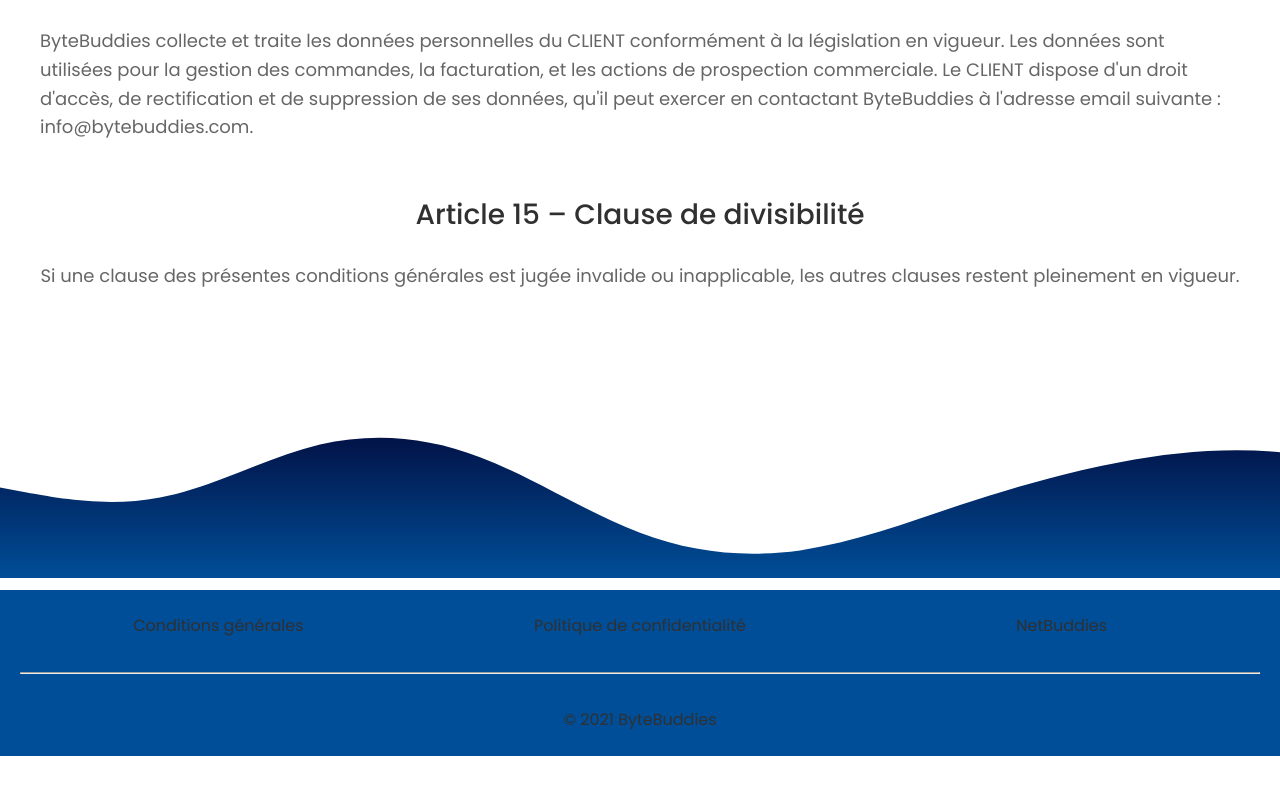
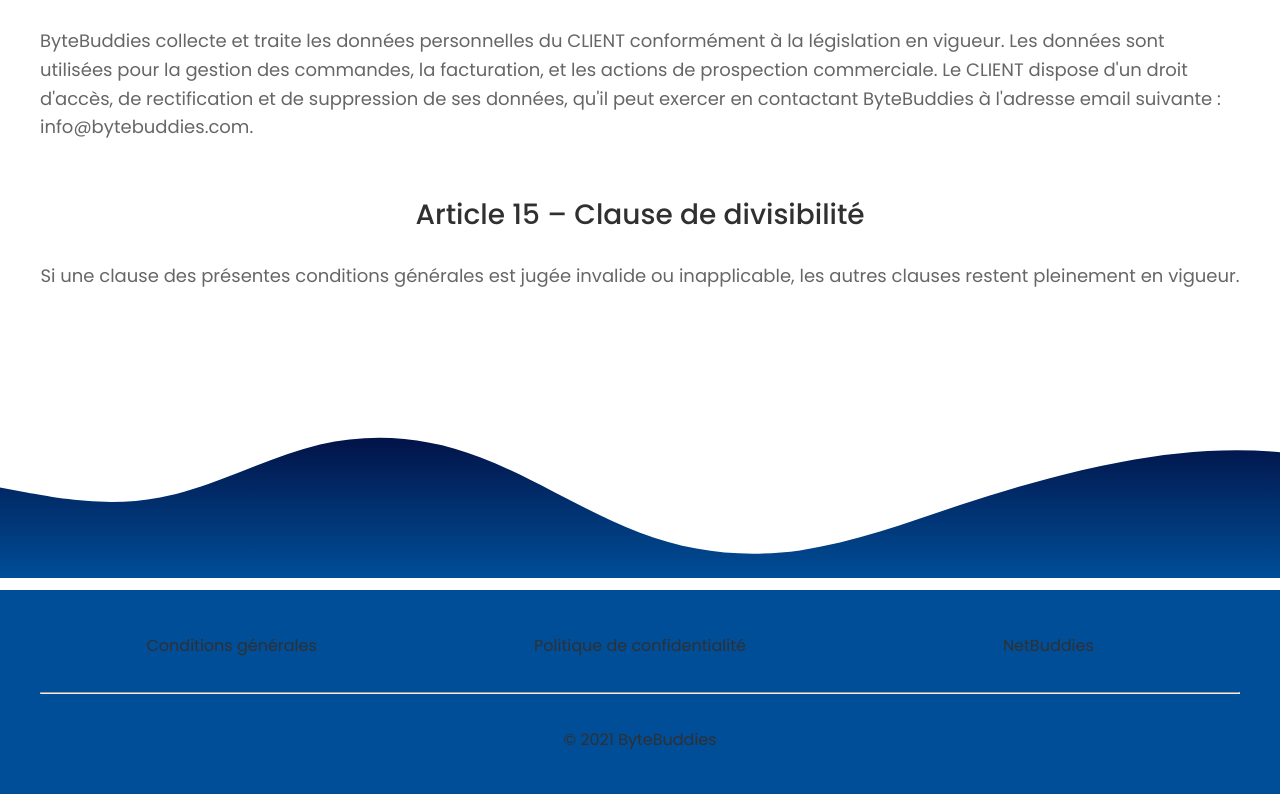
Before and after one commit to buenoC6/public-website-perso, a Next.js app: page /conditions-generales-de-vente in a window 1280 px wide. Shown: the part 3586-4380 px from the top of the page. Before the commit the page ends 4342 px from the top, so only its background shows below. Built offline with nearby package versions, Linux system fonts and the light colour scheme.

Commit message:
Update Footer.tsx

```diff
--- a/src/components/Footer.tsx
+++ b/src/components/Footer.tsx
@@ -5,7 +5,7 @@
       <div
         style={{
           color: 'white !important',
-          padding: '20px',
+          padding: '40px',
           margin: '0px',
           backgroundColor: '#004e98',
         }}
```
